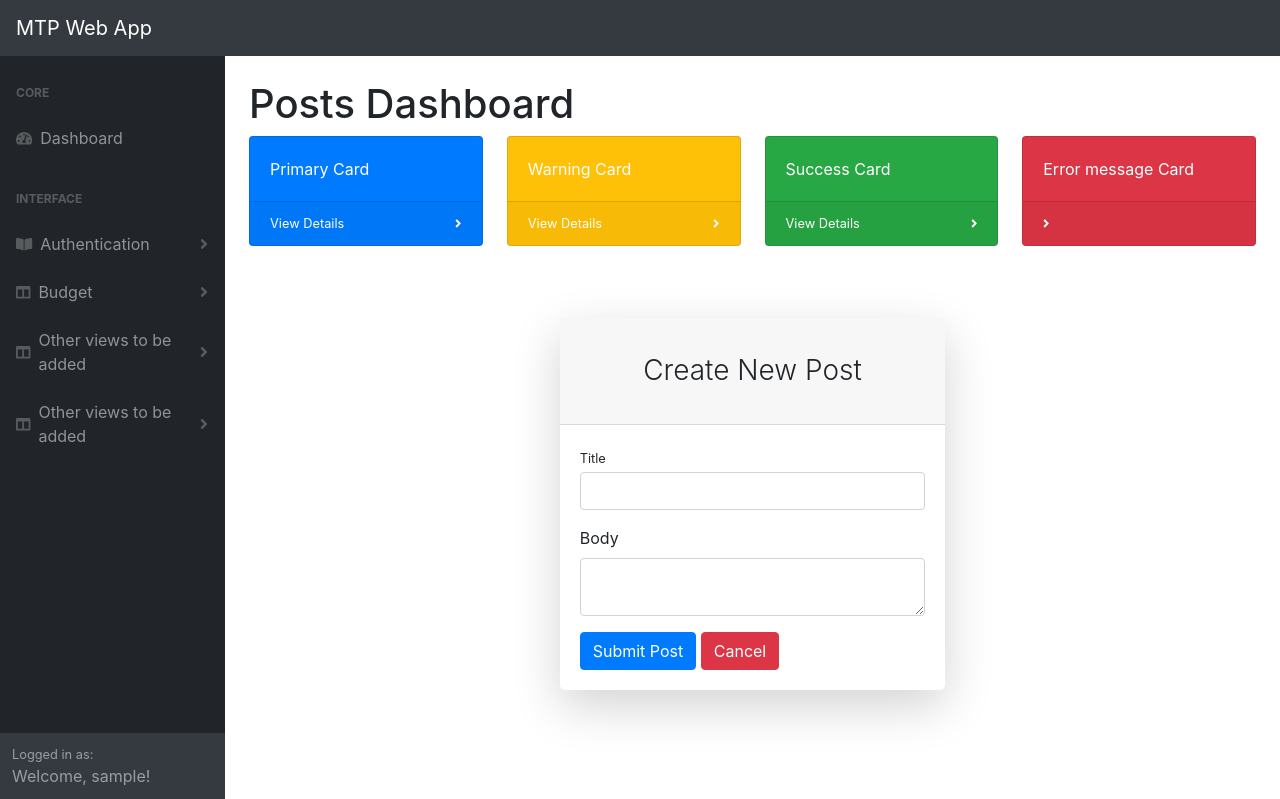
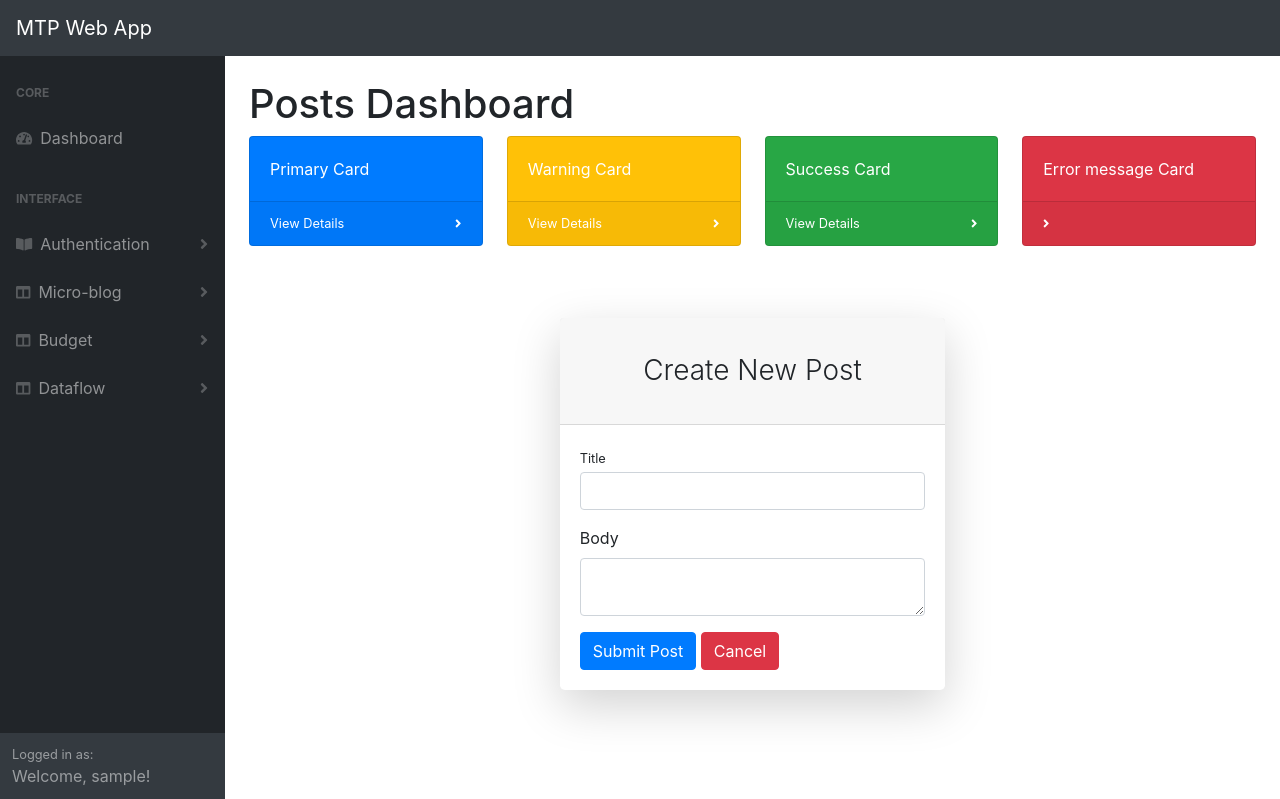
Before and after one commit to IulianIV/mtp, a Flask app: page /create in a window 1280 px wide. Shown: the top 799 px of the page. Run offline with Flask 2, Linux system fonts and the light colour scheme; the visitor is signed in with stand-in values (Sample User, id 1); data comes from the database, SQL or seed files in the repository; some libraries are stand-ins or nearby versions.

Commit message:
Modified base template to be more user friendly.

```diff
--- a/mtp/templates/base.html
+++ b/mtp/templates/base.html
@@ -69,7 +69,19 @@
                             </div>
                         </nav>
                     </div>
-
+                    <a class="nav-link collapsed" href="#" data-toggle="collapse" data-target="#collapseLayouts"
+                       aria-expanded="false" aria-controls="collapseLayouts">
+                        <div class="sb-nav-link-icon"><i class="fas fa-columns"></i></div>
+                        Micro-blog
+                        <div class="sb-sidenav-collapse-arrow"><i class="fas fa-angle-down"></i></div>
+                    </a>
+                    <div class="collapse" id="collapseLayouts" aria-labelledby="headingOne"
+                         data-parent="#sidenavAccordion">
+                        <nav class="sb-sidenav-menu-nested nav">
+                            <a class="nav-link" href="{{ url_for('mtp.index') }}">Homepage</a>
+                            <a class="nav-link" href="{{ url_for('mtp.create') }}">Create post</a>
+                        </nav>
+                    </div>
                     <a class="nav-link collapsed" href="#" data-toggle="collapse" data-target="#collapseBudget"
                        aria-expanded="false" aria-controls="collapseBudget">
                         <div class="sb-nav-link-icon"><i class="fas fa-columns"></i></div>
@@ -86,33 +98,21 @@
                             <a class="nav-link" href="{{ url_for('budget.add_revenue_entry') }}">Add Revenue</a>
                             <a class="nav-link" href="{{ url_for('budget.add_savings_entry') }}">Add Savings</a>
                             <a class="nav-link" href="{{ url_for('budget.add_expense_entry') }}">Add Expense</a>
-                            <a class="nav-link" href="{{ url_for('budget.validation') }}">Summary</a>
-                        </nav>
-                    </div>
-                    <a class="nav-link collapsed" href="#" data-toggle="collapse" data-target="#collapseLayouts"
-                       aria-expanded="false" aria-controls="collapseLayouts">
-                        <div class="sb-nav-link-icon"><i class="fas fa-columns"></i></div>
-                        Other views to be added
-                        <div class="sb-sidenav-collapse-arrow"><i class="fas fa-angle-down"></i></div>
-                    </a>
-                    <div class="collapse" id="collapseLayouts" aria-labelledby="headingOne"
-                         data-parent="#sidenavAccordion">
-                        <nav class="sb-sidenav-menu-nested nav">
-                            <a class="nav-link" href="#">Summary</a>
-                            <a class="nav-link" href="#">Other views to be added...</a>
+                            <a class="nav-link" href="{{ url_for('budget.add_utilities_entry') }}">Add Utilities</a>
+                            <a class="nav-link" href="{{ url_for('budget.validation') }}">Validation</a>
                         </nav>
                     </div>
                     <a class="nav-link collapsed" href="#" data-toggle="collapse" data-target="#collapseOthers"
                        aria-expanded="false" aria-controls="collapseOthers">
                         <div class="sb-nav-link-icon"><i class="fas fa-columns"></i></div>
-                        Other views to be added
+                        Dataflow
                         <div class="sb-sidenav-collapse-arrow"><i class="fas fa-angle-down"></i></div>
                     </a>
                     <div class="collapse" id="collapseOthers" aria-labelledby="headingOne"
                          data-parent="#sidenavAccordion">
                         <nav class="sb-sidenav-menu-nested nav">
-                            <a class="nav-link" href="#">Summary</a>
-                            <a class="nav-link" href="#">Other views to be added...</a>
+                            <a class="nav-link" href="{{ url_for('dataflow.importer') }}">Import data</a>
+                            <a class="nav-link" href="{{ url_for('dataflow.exporter') }}">Export data</a>
                         </nav>
                     </div>
                     {% endif %}
```
